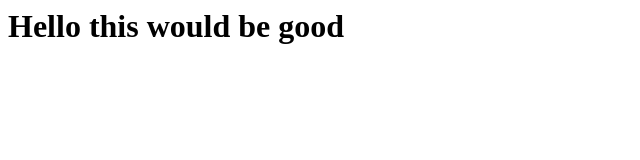
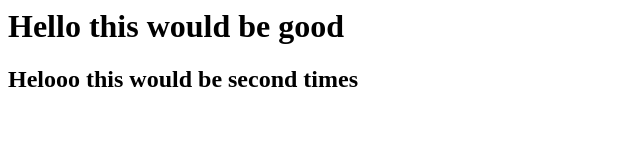
Before and after one commit to santsah11/first_test, a plain HTML site: page index.html in a window 1280 px wide. Shown: the whole page, without its empty margins (0-640 px from the left). Drawn offline with Linux system fonts and the light colour scheme.

Commit message:
second time hitting to the sever

```diff
--- a/index.html
+++ b/index.html
@@ -1,3 +1,4 @@
 <div>
 <h1> Hello this would be good</h1>
+<h2> Helooo this would be second times</h2>
 </div>
```
